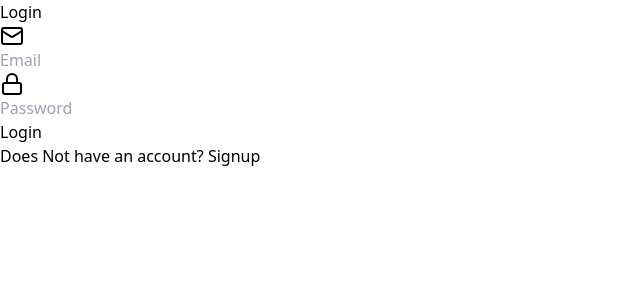
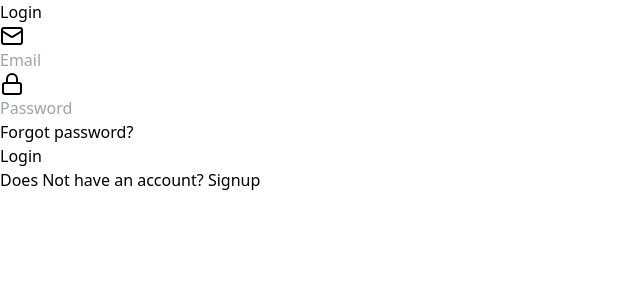
Before and after one commit to ahmedalgrgawy/Mern-Jwt-Auth, a React (Vite) app in the folder client/: page /login in a window 1280 px wide. Shown: the top 300 px of the page, without its empty margins (0-640 px from the left). Built offline with nearby package versions, Linux system fonts and the light colour scheme.

Commit message:
Login Ui

```diff
--- a/client/src/Pages/Login.jsx
+++ b/client/src/Pages/Login.jsx
@@ -2,7 +2,7 @@ import { motion } from "framer-motion"
 import Input from "../Components/Input";
 import { useState } from "react";
 import { Link, useNavigate } from "react-router-dom";
-import { Lock, Mail } from "lucide-react";
+import { Lock, Mail, Loader } from "lucide-react";
 
 const Login = () => {
     const [email, setEmail] = useState("");
@@ -30,6 +30,12 @@ const Login = () => {
                         placeholder="Password" value={password} onChange={(e) => setPassword(e.target.value)}
                     />
 
+                    <div className='flex items-center mb-6'>
+                        <Link to='/forgot-password' className='text-sm text-green-400 hover:underline'>
+                            Forgot password?
+                        </Link>
+                    </div>
+
                     <motion.button
                         className='mt-5 w-full py-3 px-4 bg-gradient-to-r from-green-500 to-emerald-600 text-white
 						font-bold rounded-lg shadow-lg hover:from-green-600
@@ -40,7 +46,7 @@ const Login = () => {
                         type='submit'
                     // disabled={isLoading}
                     >
-                        {/* {isLoading ? <Loader className=' animate-spin mx-auto' size={24} /> : "Sign Up"} */}
+                        {/* {isLoading ? <Loader className=' animate-spin mx-auto' size={24} /> : "Login"} */}
                         Login
                     </motion.button>
 
```
